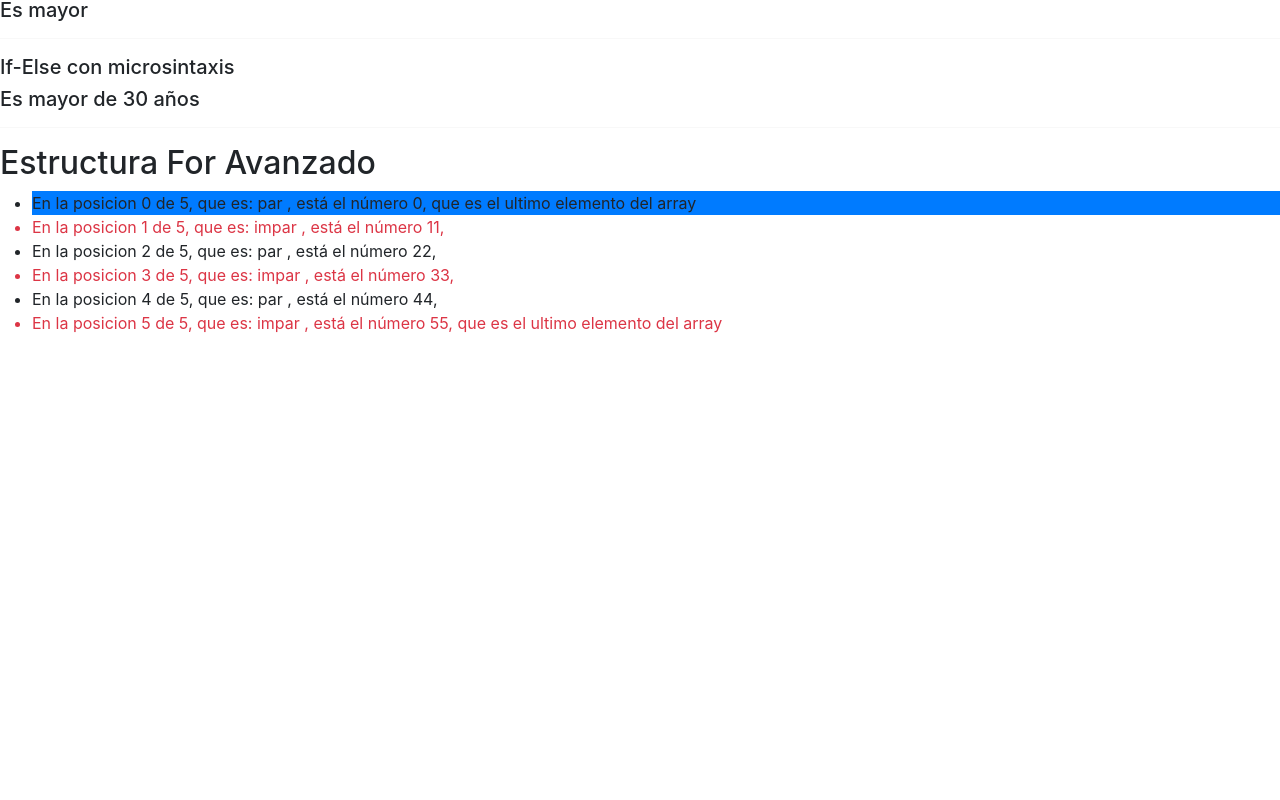
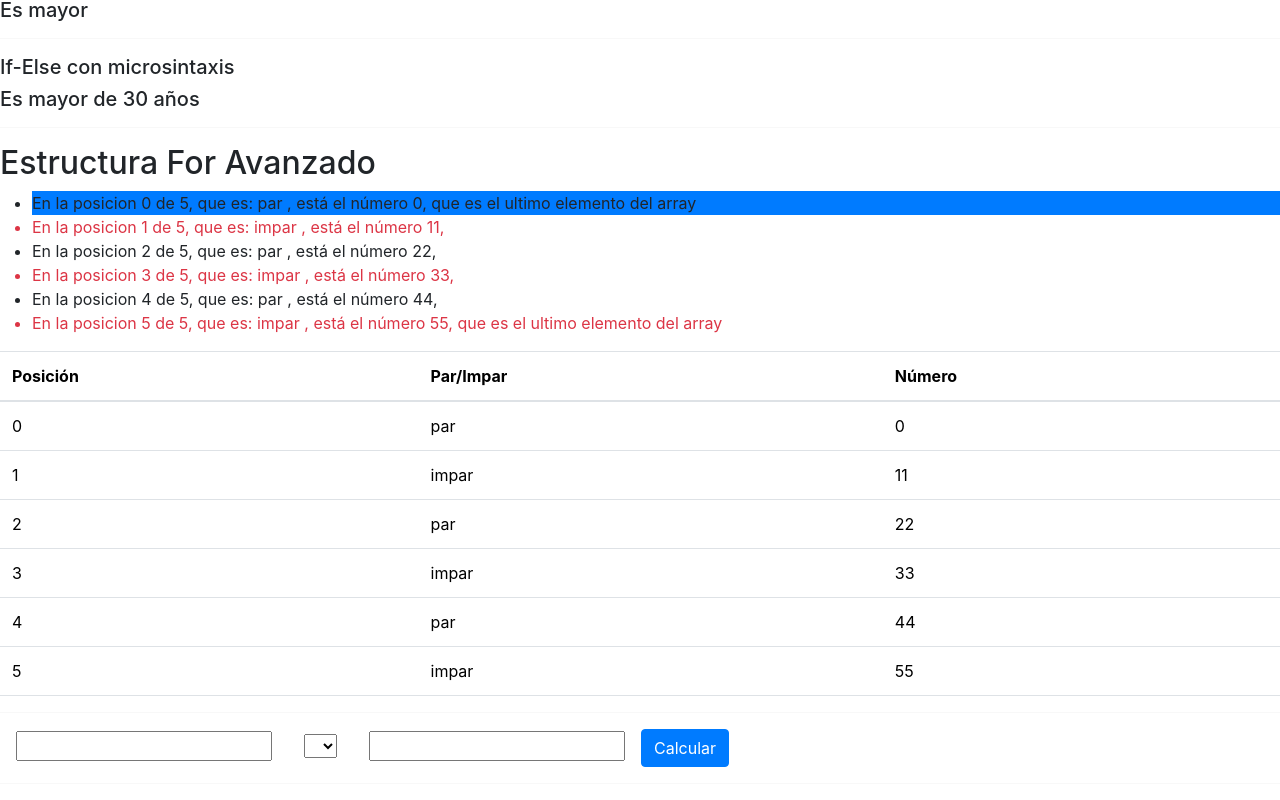
Before and after one commit to PabloHuertasCastillo/proyecto, an Angular app: page /estructuras in a window 1280 px wide. Shown: the part 270-1070 px from the top of the page. Before the commit the page ends 800 px from the top, so only its background shows below. Built offline with nearby package versions, Linux system fonts and the light colour scheme.

Commit message:
add | tabla, calcular operacion a estructuras

```diff
--- a/src/app/componentes/estructuras/estructuras.component.html
+++ b/src/app/componentes/estructuras/estructuras.component.html
@@ -56,3 +56,38 @@
         En la posicion {{indice}} de {{cuenta-1}}, que es: {{ impar? "impar" : "par"}} , está el número {{numero}}, {{ primero? " que es el ultimo elemento del array" : ""}} {{ ultimo? " que es el ultimo elemento del array" : ""}}
     </li>
 </ul>
+
+<table class="table">
+    <thead>
+        <tr>
+            <th>Posición</th>
+            <th>Par/Impar</th>
+            <th>Número</th>
+        </tr>
+    </thead>
+    <tbody>
+        <tr *ngFor="let numero of [0,11,22,33,44,55];
+                    let indice = index;
+                    let impar = odd;" [ngClass]="{'text-danger' : impar , 'bg-primary' : indice == 0 }">
+            <td scope="row ">{{indice}}</td>
+            <td>{{ impar? "impar" : "par"}}</td>
+            <td>{{numero}}</td>
+        </tr>
+    </tbody>
+</table>
+
+<hr>
+
+<input class="mx-3" type="number" [(ngModel)]="op1">
+<select class="mx-3" [(ngModel)]="operacion" name="operacion" id="arraynumeros">
+    <option value="*">*</option>
+    <option value="/">/</option>
+    <option value="+">+</option>
+    <option value="-">-</option>
+</select>
+<input class="mx-3" type="number" [(ngModel)]="op2">
+<button class="btn btn-primary" type="submit" (click)=realizaOperacion()>Calcular</button>
+<h5>{{resultado}}</h5>
+
+
+<hr>
--- a/src/app/componentes/estructuras/estructuras.component.ts
+++ b/src/app/componentes/estructuras/estructuras.component.ts
@@ -13,6 +13,11 @@ export class EstructurasComponent implements OnInit {
   mentira = false;
   edad;
 
+  op1: number;
+  op2: number;
+  resultado: number;
+  operacion: string;
+
   constructor() { }
 
   ngOnInit(): void {
@@ -20,11 +25,28 @@ export class EstructurasComponent implements OnInit {
 
 
   muestraLog(indice: string, numero: string) {
-    console.log("Posicion: "+indice + ", Es el numero: " + numero );
+    console.log("Posicion: " + indice + ", Es el numero: " + numero);
   }
 
   muestraTabla(indice: string, numero: string) {
 
   }
 
+  realizaOperacion() {
+    switch (this.operacion) {
+      case "+":
+        this.resultado = this.op1 + this.op2;
+        break;
+      case "-":
+        this.resultado = this.op1 - this.op2;
+        break;
+      case "/":
+        this.resultado = this.op1 / this.op2;
+        break;
+      case "*":
+        this.resultado = this.op1 * this.op2;
+        break;
+    }
+  }
+
 }
--- a/src/app/pipes/numeros.pipe.ts
+++ b/src/app/pipes/numeros.pipe.ts
@@ -20,11 +20,6 @@ export class NumerosPipe implements PipeTransform {
       return arraynumeros[value];
     }
 
-    if (args[0]=="letras") {
-      let arraynumeros = ["Cero", "Uno", "Dos", "Tres", "Cuatro", "Cinco", "Seis", "Siete", "Ocho", "Nueve", "Diez"];
-      return arraynumeros[value];
-    }
-
     return value * value;
   }
 
```
